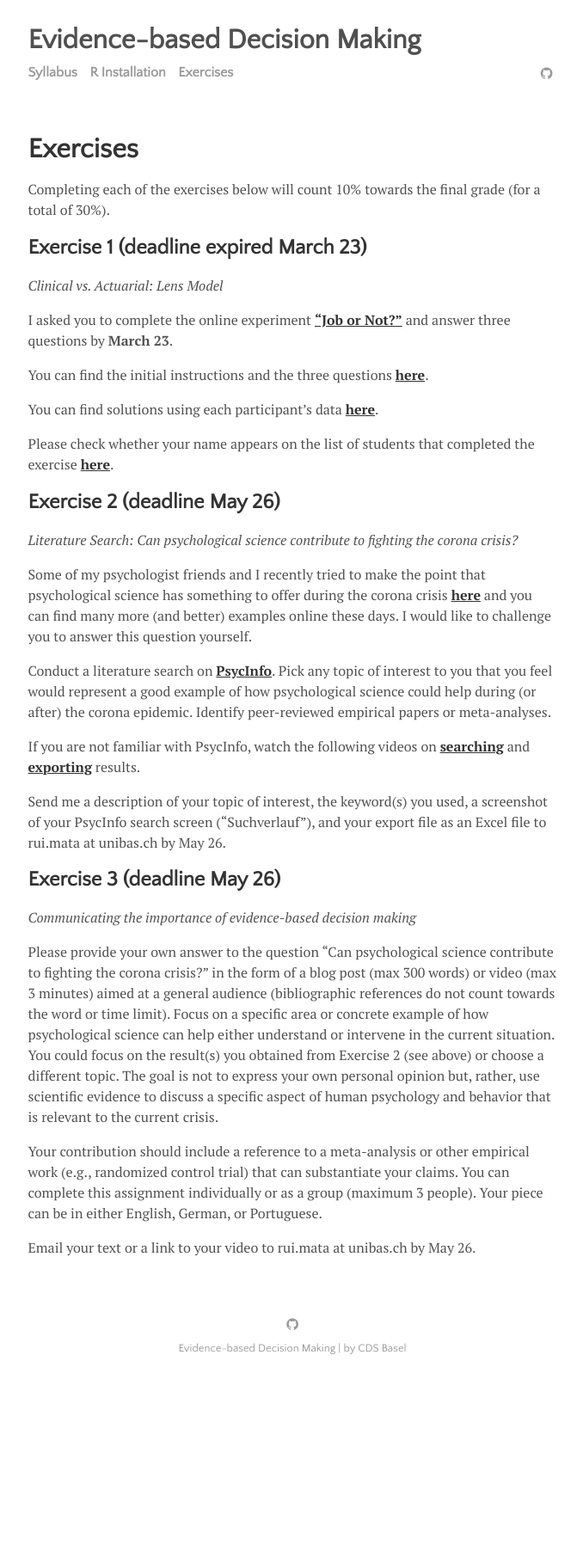
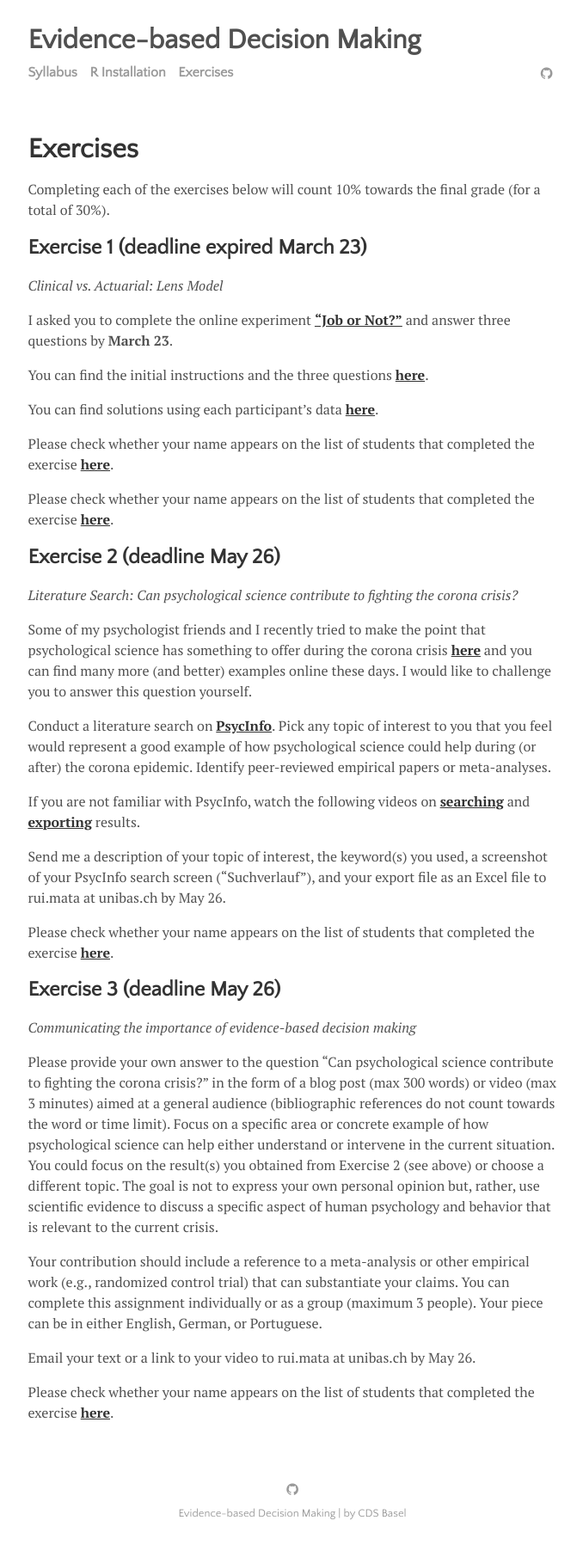
Before and after one commit to matarui/evidencebaseddm, a Jekyll site: the page built from menu/projects.md, in a window 1280 px wide. Shown: the whole page at 86% size, without its empty margins (300-978 px from the left). Built offline with Jekyll 4.4.1, drawn with Linux system fonts in a browser that asks for light colours; before the commit the page ends 1612 px from its top, so only the background shows below that.

Commit message:
Update projects.md

```diff
--- a/menu/projects.md
+++ b/menu/projects.md
@@ -17,6 +17,7 @@ You can find solutions using each participant's data <a href="http://matarui.git
 
 Please check whether your name appears on the list of students that completed the exercise <a href="http://matarui.github.io/evidencebaseddm/assets/exercises/Exercise1_studentlist.pdf"><b>here</b></a>.
 
+Please check whether your name appears on the list of students that completed the exercise <a href="http://matarui.github.io/evidencebaseddm/assets/exercises/studentlist_allexercises.pdf"><b>here</b></a>.
 
 ## Exercise 2 (deadline May 26)
 *Literature Search: Can psychological science contribute to fighting the corona crisis?*
@@ -29,6 +30,8 @@ If you are not familiar with PsycInfo, watch the following videos on <a href="ht
 
 Send me a description of your topic of interest, the keyword(s) you used, a screenshot of your PsycInfo search screen ("Suchverlauf"), and your export file as an Excel file to rui.mata at unibas.ch by May 26.
 
+Please check whether your name appears on the list of students that completed the exercise <a href="http://matarui.github.io/evidencebaseddm/assets/exercises/studentlist_allexercises.pdf"><b>here</b></a>.
+
 ## Exercise 3 (deadline May 26)
 
 *Communicating the importance of evidence-based decision making*
@@ -38,3 +41,5 @@ Please provide your own answer to the question "Can psychological science contri
 Your contribution should include a reference to a meta-analysis or other empirical work (e.g., randomized control trial) that can substantiate your claims. You can complete this assignment individually or as a group (maximum 3 people). Your piece can be in either English, German, or Portuguese.
 
 Email your text or a link to your video to rui.mata at unibas.ch by May 26.
+
+Please check whether your name appears on the list of students that completed the exercise <a href="http://matarui.github.io/evidencebaseddm/assets/exercises/studentlist_allexercises.pdf"><b>here</b></a>.
```
